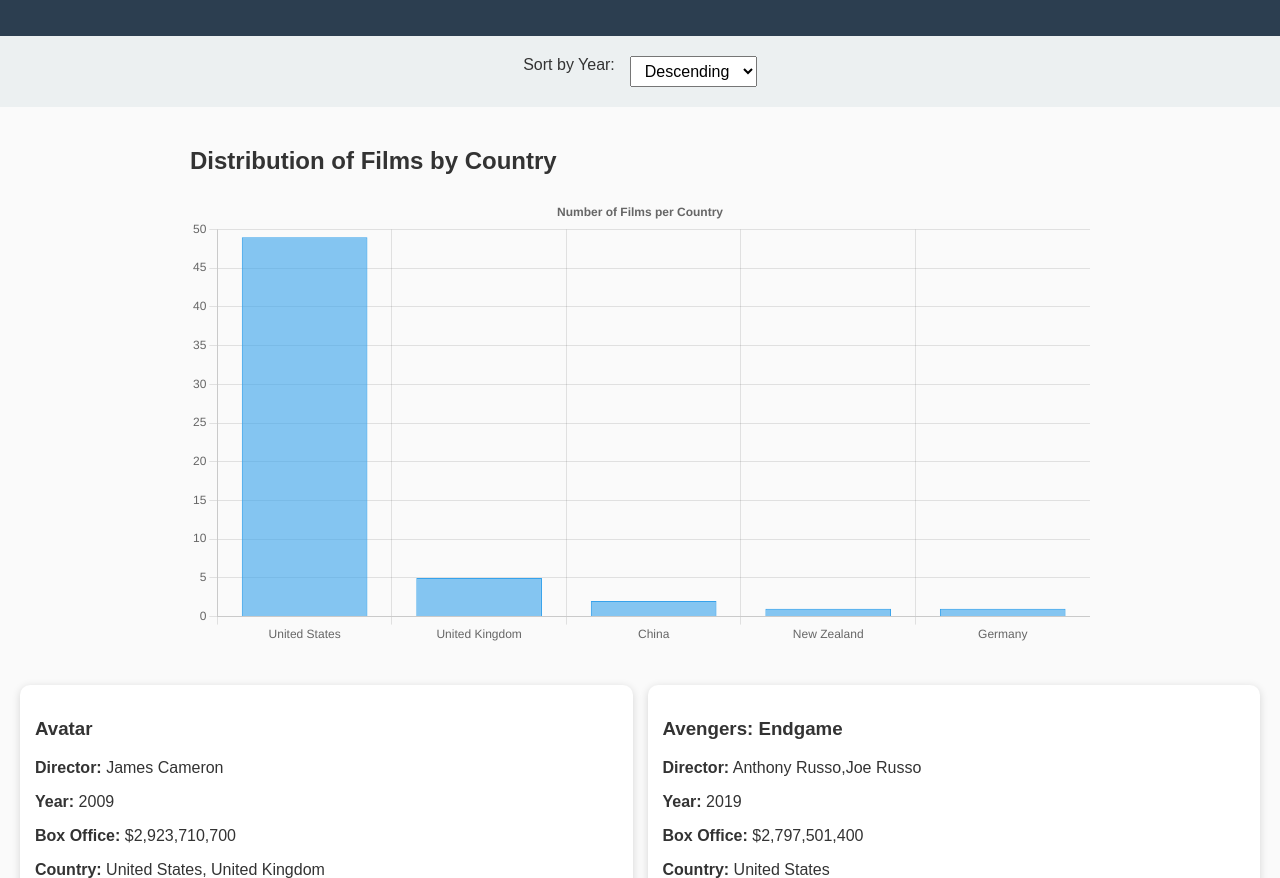
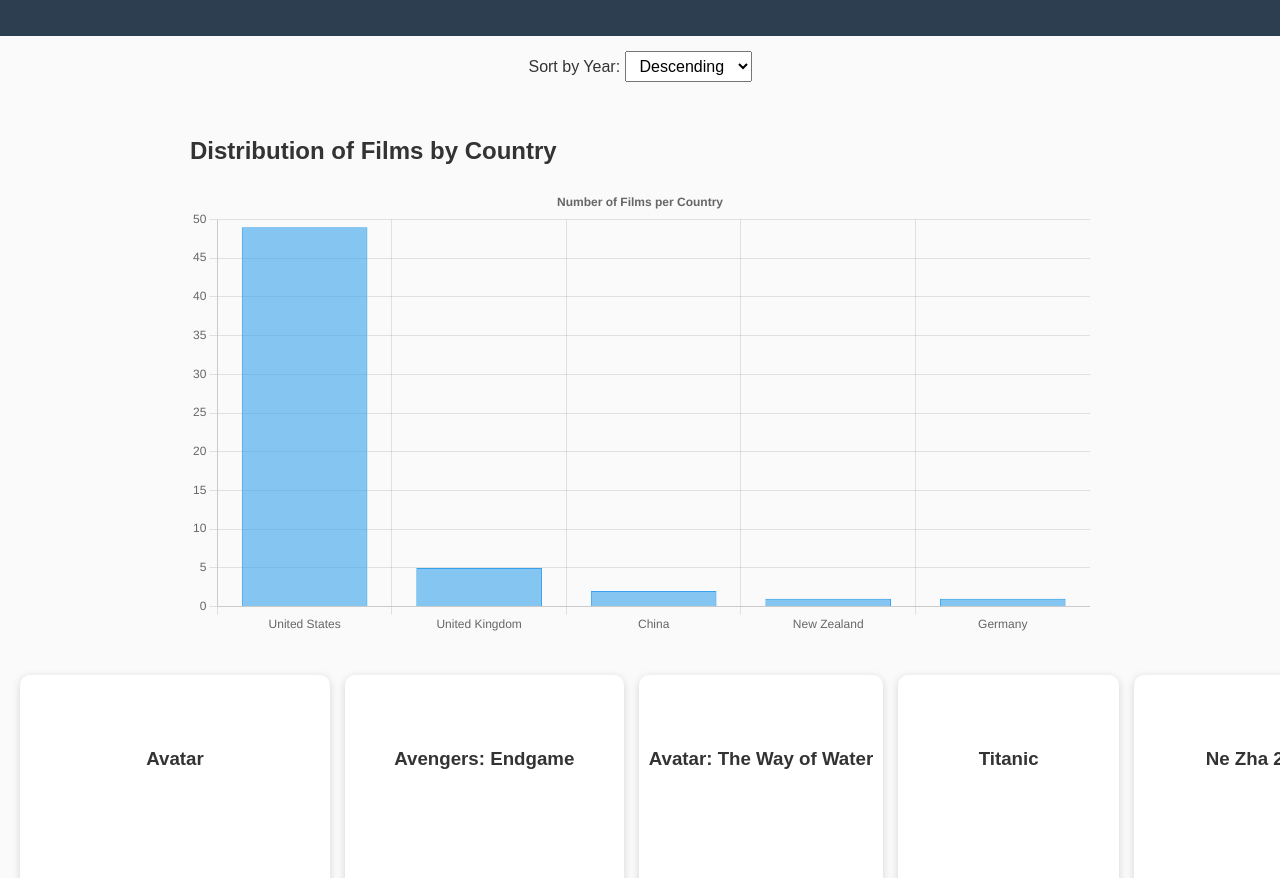
Before and after one commit to katyazavr/highest-grossing-films, a plain HTML site: page index.html in a window 1280 px wide. Shown: the part 74-952 px from the top of the page. Drawn offline with nearby package versions, Linux system fonts and the light colour scheme.

Commit message:
Update styles.css

```diff
--- a/styles.css
+++ b/styles.css
@@ -9,41 +9,64 @@ body {
 header {
     background-color: #2c3e50;
     color: white;
+    padding: 15px;
+    text-align: center;
+}
+
+.controls {
     padding: 15px 20px;
     text-align: center;
 }
 
-.controls {
-    display: flex;
-    flex-wrap: wrap;
-    gap: 15px;
-    padding: 20px;
-    justify-content: center;
-    background-color: #ecf0f1;
-}
-
-.controls input, .controls select {
+.controls select {
     padding: 5px 10px;
     font-size: 1rem;
 }
 
+/* Горизонтальный слайдер карточек */
 .films-container {
-    display: grid;
-    grid-template-columns: 1fr 1fr; /* две колонки */
+    display: flex;
+    overflow-x: auto;
     gap: 15px;
     padding: 20px;
 }
 
 .film-card {
-    background-color: #ffffff;
+    background-color: #fff;
     border-radius: 10px;
-    padding: 15px;
+    min-width: 200px;
+    height: 300px;
+    flex-shrink: 0;
+    display: flex;
+    flex-direction: column;
+    justify-content: center;
+    align-items: center;
     box-shadow: 0 2px 8px rgba(0,0,0,0.15);
-    transition: transform 0.3s;
+    transition: transform 0.3s, height 0.3s;
+    padding: 10px;
+    cursor: pointer;
+    overflow: hidden;
 }
 
+/* Детали скрыты изначально */
+.film-card .details {
+    opacity: 0;
+    transition: opacity 0.3s;
+    text-align: center;
+}
+
+/* Hover: увеличиваем карточку и показываем детали */
 .film-card:hover {
-    transform: translateY(-5px);
+    transform: scale(1.05);
+    height: 350px;
+}
+
+.film-card:hover .details {
+    opacity: 1;
+}
+
+.film-card h3 {
+    margin: 10px 0;
 }
 
 .chart-section {
@@ -51,9 +74,3 @@ header {
     max-width: 900px;
     margin: 0 auto;
 }
-
-@media (max-width: 700px) {
-    .films-container {
-        grid-template-columns: 1fr; /* одна колонка на мобильных */
-    }
-}
```
